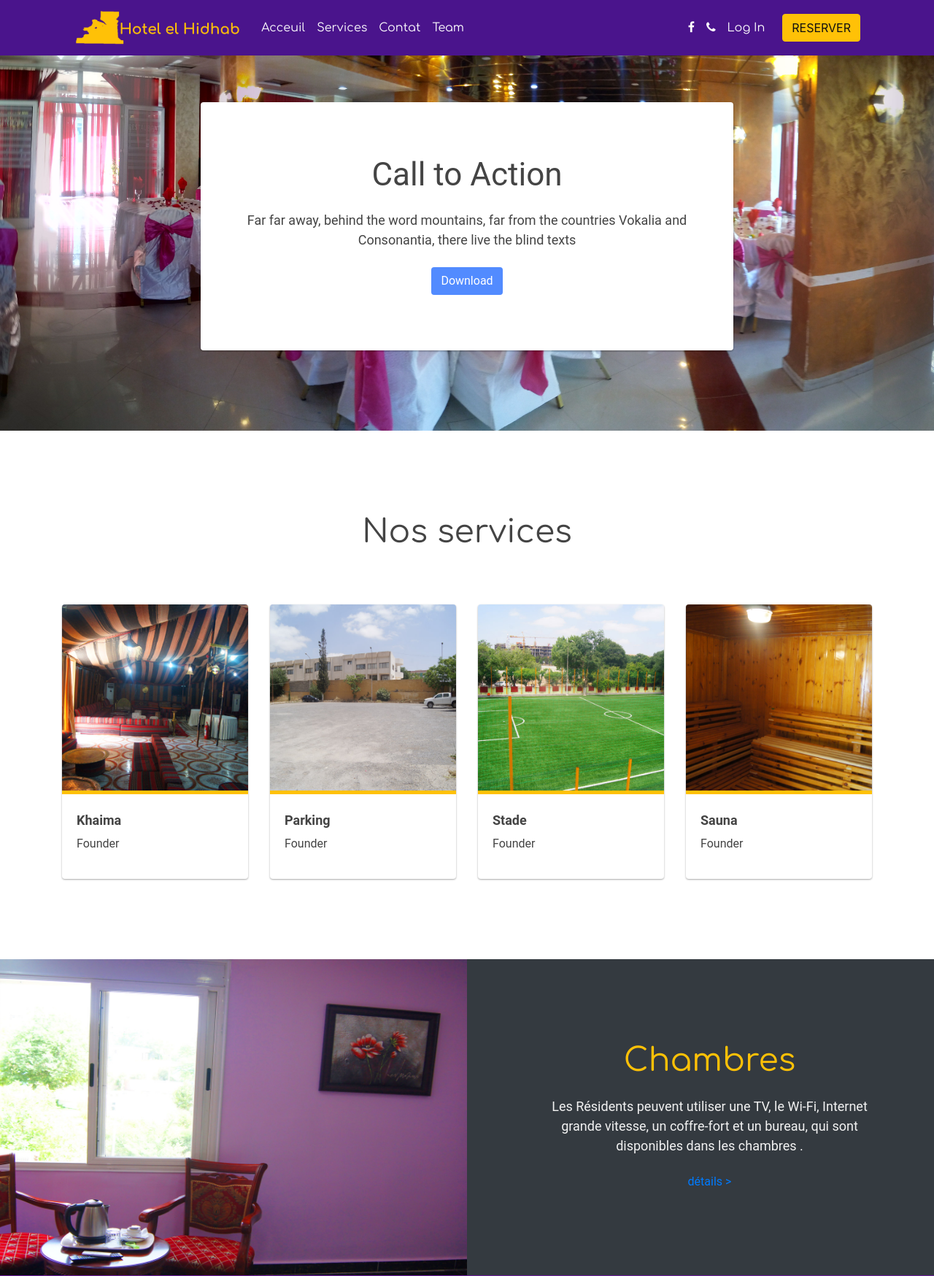
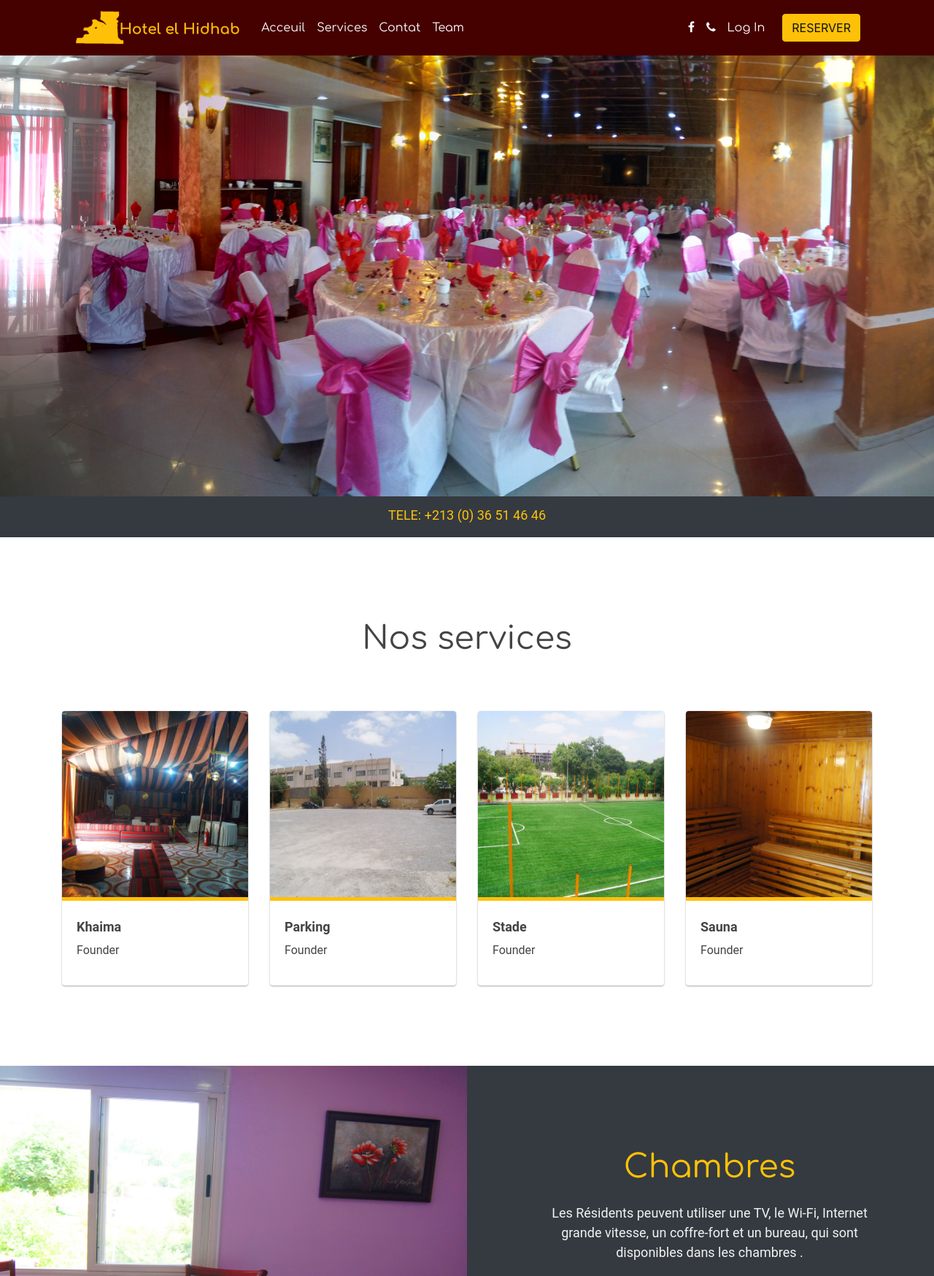
Before and after one commit to doublevie/hhs, a PHP site: page / in a window 1280 px wide. Shown: the top 1748 px of the page at 73% size. Run offline with PHP 8.4, Linux system fonts and the light colour scheme.

Commit message:
moved to brown

```diff
--- a/inc/contact.php
+++ b/inc/contact.php
@@ -1,4 +1,4 @@
-<section class="fdb-block pb-0 bg-dark" id="contact" style="background-color:#6A1B9A!important">
+<section class="fdb-block pb-0 bg-dark" id="contact" style="background-color:#6d0202!important">
     <div class="container">
       <div class="row text-center justify-content-center">
         <div class="col-12 col-md-8 col-lg-7">
@@ -33,7 +33,7 @@
             </div>
             <div class="row mt-4">
               <div class="col text-right">
-                <button type="submit" class="btn">Envoyer</button>
+                <button type="submit" class="btn btn-warning">Envoyer</button>
               </div>
             </div>
           </form>
--- a/inc/features.php
+++ b/inc/features.php
@@ -1,4 +1,4 @@
-<section class="fdb-block bg-dark">
+<section class="fdb-block bg-dark" >
     <div class="col-fill-left" style="background-image: url(img/2ex.jpg)">
     </div>
 
--- a/inc/header.php
+++ b/inc/header.php
@@ -1,4 +1,4 @@
-<header  style="background:#4A148C" class="navbar-dark animated fixed-top">
+<header  style=";background:#450000" class="navbar-dark animated fixed-top">
     <div class="container">
       <nav class="navbar navbar-expand-lg">
         <a class="navbar-brand" href="#">
--- a/inc/main.php
+++ b/inc/main.php
@@ -1,5 +1,5 @@
-<section class="fdb-block" style="background-image: url(img/20171014_153311_Pano.jpg)">
-    <div class="container">
+<section class="fdb-block" style="background-image: url(img/20171014_153311_Pano.jpg);min-height:80vh">
+    <!-- <div class="container">
       <div class="row justify-content-center">
         <div class="col-12 col-md-10 col-lg-8 text-center">
           <div class="fdb-box">
@@ -13,5 +13,10 @@
           </div>
         </div>
       </div>
-    </div>
+    </div> -->
   </section>
+
+
+<section class="fdb-block bg-dark" style="padding:10px">
+<h3 class="main-txt" align="center"> TELE: +213 (0) 36 51 46 46</h3>
+</section>
```
